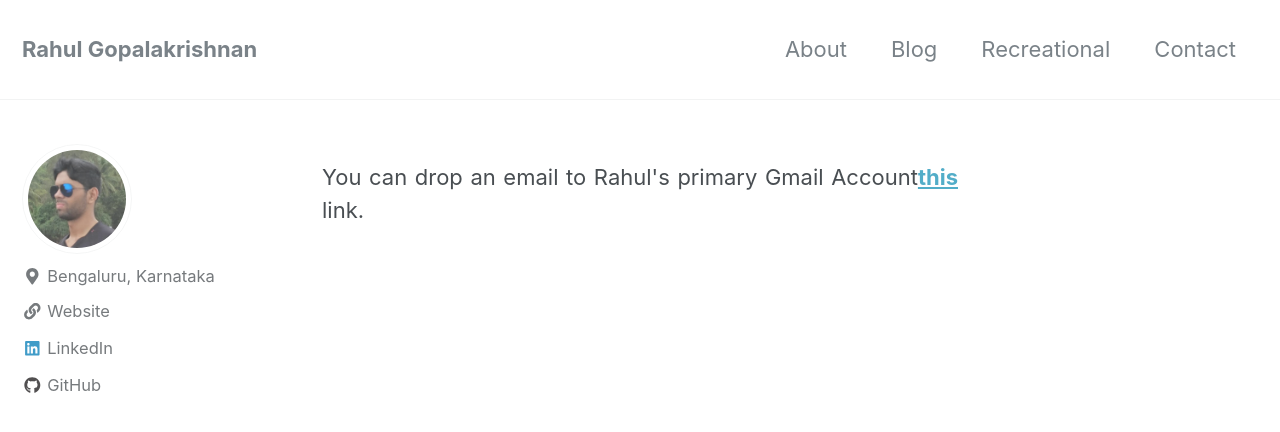
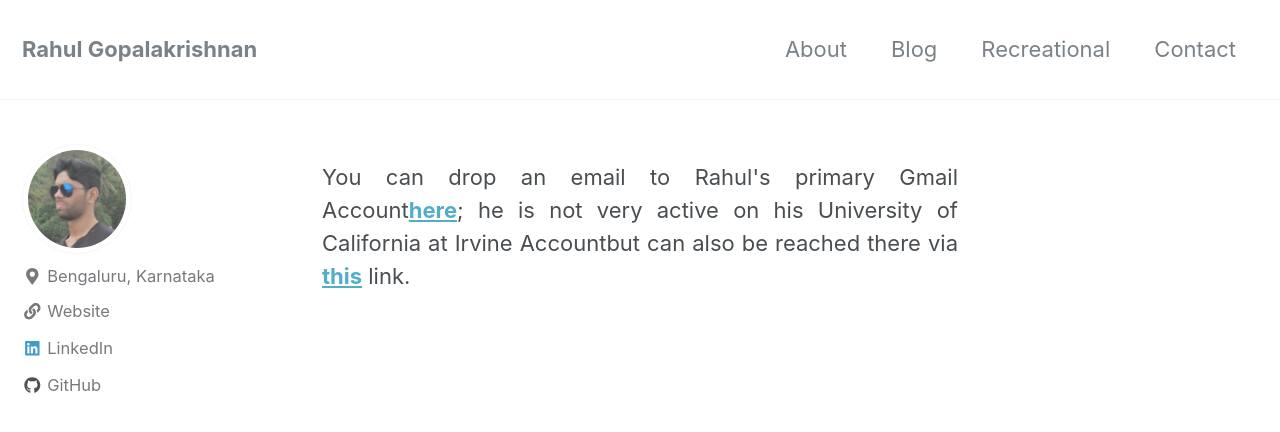
Before and after one commit to gopalrahulrg/gopalrahulrg.github.io, a Jekyll site: the page built from _pages/contact.html, in a window 1280 px wide and 900 px high. Shown: the top 432 px of the window. Built offline with Jekyll 4.4.1, drawn with Linux system fonts in a browser that asks for light colours; nearby versions of some CDN libraries.

Commit message:
Update contact.html

```diff
--- a/_pages/contact.html
+++ b/_pages/contact.html
@@ -4,4 +4,4 @@
 header:
 ---
 
-<p style='text-align: justify;'>You can drop an email to Rahul's primary Gmail Account<a href=mailto:"gopalrahul.rg@gmail.com"; he is not very active on his University of California at Irvine Accountbut can also be reached there via <a href=mailto:"rahulg@uci.edu"><b>this</b></a> link.<p>
+<p style='text-align: justify;'>You can drop an email to Rahul's primary Gmail Account<a href=mailto:"gopalrahul.rg@gmail.com"><b>here</b></a>; he is not very active on his University of California at Irvine Accountbut can also be reached there via <a href=mailto:"rahulg@uci.edu"><b>this</b></a> link.<p>
```
